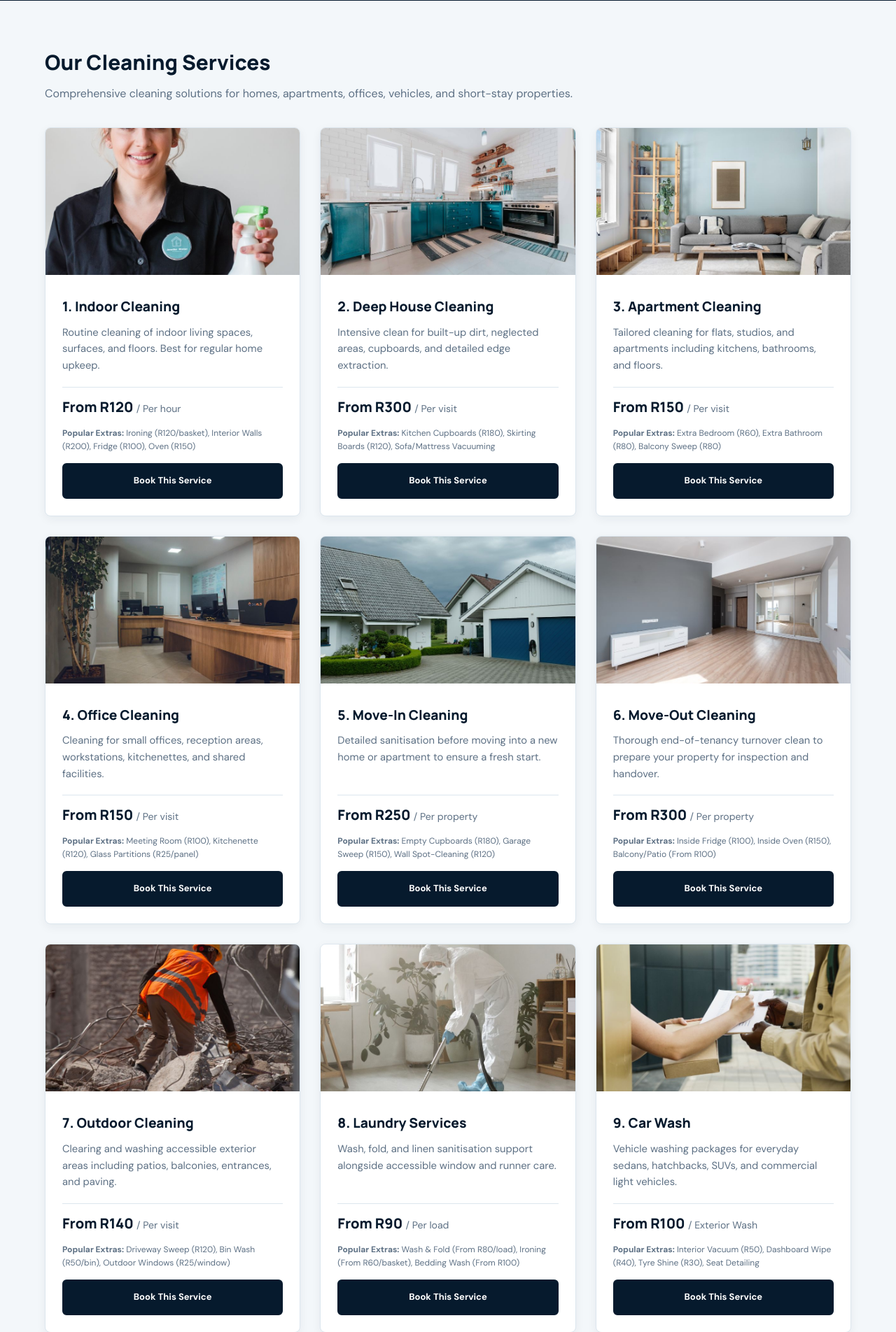
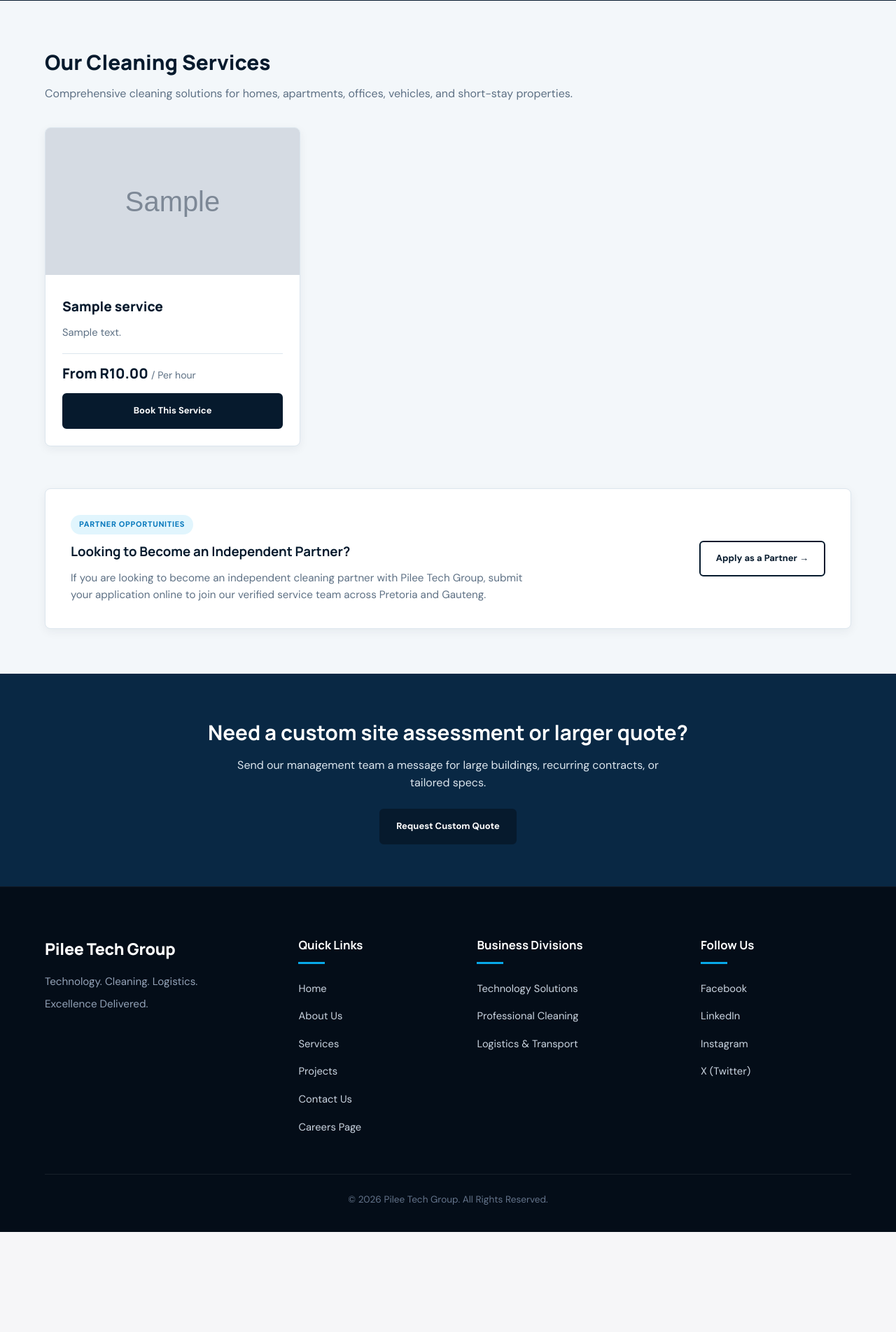
Before and after one commit to Dzivha-M/PileeTechFrontend, a PHP site: page /services.php in a window 1280 px wide. Shown: the part 343-2247 px from the top of the page at 70% size. After the commit the page ends 2104 px from the top, so only its background shows below. Run offline with PHP 8.4, Linux system fonts and the light colour scheme; tables that the repository leaves empty hold one stand-in row (values such as "Sample post"); grey boxes marked "Sample" are stand-in pictures.

Commit message:
Refactor services to use database and improve booking links
Updated the services list to fetch from the database if available, otherwise fallback to a hardcoded list. Enhanced the booking link generation for services.

```diff
--- a/services.php
+++ b/services.php
@@ -2,119 +2,163 @@
 $page_title = "Cleaning Services";
 include 'includes/header.php';
 
+$services = [];
+$dbConnected = false;
+
+if (file_exists(__DIR__ . '/db.php')) {
+    include __DIR__ . '/db.php';
+} elseif (file_exists(dirname(__DIR__) . '/db.php')) {
+    include dirname(__DIR__) . '/db.php';
+} else {
+    $conn = @mysqli_connect('localhost', 'root', '', 'pileetech');
+}
+
+if (isset($conn) && $conn) {
+    $db_query = "SELECT s.service_id, s.service_name, s.description, s.price, s.pricing_type, MAX(sp.image_path) AS image_path
+                 FROM services s
+                 LEFT JOIN service_photos sp ON s.service_id = sp.service_id
+                 WHERE s.is_active = 1
+                 GROUP BY s.service_id, s.service_name, s.description, s.price, s.pricing_type
+                 ORDER BY s.service_id ASC";
+    $result = @mysqli_query($conn, $db_query);
+    if ($result) {
+        $dbConnected = true;
+        while ($row = mysqli_fetch_assoc($result)) {
+            $unit = '/ Per visit';
+            if ($row['pricing_type'] === 'hourly_team_rate') {
+                $unit = '/ Per hour';
+            } elseif ($row['pricing_type'] === 'per_square_metre') {
+                $unit = '/ Per m²';
+            }
+
+            $services[] = [
+                'id' => (int)$row['service_id'],
+                'name' => $row['service_name'],
+                'desc' => $row['description'] ?? '',
+                'price' => 'From R' . number_format((float)$row['price'], 2),
+                'raw_price' => (float)$row['price'],
+                'pricing_type' => $row['pricing_type'],
+                'unit' => $unit,
+                'extras' => '',
+                'image' => !empty($row['image_path']) ? $row['image_path'] : 'assets/cleaner-1.jpg'
+            ];
+        }
+    }
+}
+
+if (!$dbConnected) {
     $services = [
         [
             'id' => 1,
-        'name' => '1. Indoor Cleaning',
+            'name' => 'Indoor Cleaning',
             'desc' => 'Routine cleaning of indoor living spaces, surfaces, and floors. Best for regular home upkeep.',
-        'price' => 'From R120',
+            'price' => 'From R120.00',
+            'raw_price' => 120,
+            'pricing_type' => 'hourly_team_rate',
             'unit' => '/ Per hour',
             'extras' => 'Ironing (R120/basket), Interior Walls (R200), Fridge (R100), Oven (R150)',
             'image' => 'assets/cleaner-1.jpg'
         ],
         [
             'id' => 2,
-        'name' => '2. Deep House Cleaning',
+            'name' => 'Deep House Cleaning',
             'desc' => 'Intensive clean for built-up dirt, neglected areas, cupboards, and detailed edge extraction.',
-        'price' => 'From R300',
+            'price' => 'From R300.00',
+            'raw_price' => 300,
+            'pricing_type' => 'fixed_job_price',
             'unit' => '/ Per visit',
             'extras' => 'Kitchen Cupboards (R180), Skirting Boards (R120), Sofa/Mattress Vacuuming',
             'image' => 'assets/deep-clean.jpg'
         ],
         [
             'id' => 3,
-        'name' => '3. Apartment Cleaning',
+            'name' => 'Apartment Cleaning',
             'desc' => 'Tailored cleaning for flats, studios, and apartments including kitchens, bathrooms, and floors.',
-        'price' => 'From R150',
+            'price' => 'From R150.00',
+            'raw_price' => 150,
+            'pricing_type' => 'fixed_job_price',
             'unit' => '/ Per visit',
             'extras' => 'Extra Bedroom (R60), Extra Bathroom (R80), Balcony Sweep (R80)',
             'image' => 'assets/half-day.jpg'
         ],
         [
             'id' => 4,
-        'name' => '4. Office Cleaning',
+            'name' => 'Office Cleaning',
             'desc' => 'Cleaning for small offices, reception areas, workstations, kitchenettes, and shared facilities.',
-        'price' => 'From R150',
+            'price' => 'From R150.00',
+            'raw_price' => 150,
+            'pricing_type' => 'fixed_job_price',
             'unit' => '/ Per visit',
             'extras' => 'Meeting Room (R100), Kitchenette (R120), Glass Partitions (R25/panel)',
             'image' => 'assets/office-small.jpg'
         ],
         [
             'id' => 5,
-        'name' => '5. Move-In Cleaning',
+            'name' => 'Move-In Cleaning',
             'desc' => 'Detailed sanitisation before moving into a new home or apartment to ensure a fresh start.',
-        'price' => 'From R250',
+            'price' => 'From R250.00',
+            'raw_price' => 250,
+            'pricing_type' => 'fixed_job_price',
             'unit' => '/ Per property',
             'extras' => 'Empty Cupboards (R180), Garage Sweep (R150), Wall Spot-Cleaning (R120)',
             'image' => 'assets/house-3bed.jpg'
         ],
         [
             'id' => 6,
-        'name' => '6. Move-Out Cleaning',
+            'name' => 'Move-Out Cleaning',
             'desc' => 'Thorough end-of-tenancy turnover clean to prepare your property for inspection and handover.',
-        'price' => 'From R300',
+            'price' => 'From R300.00',
+            'raw_price' => 300,
+            'pricing_type' => 'fixed_job_price',
             'unit' => '/ Per property',
             'extras' => 'Inside Fridge (R100), Inside Oven (R150), Balcony/Patio (From R100)',
             'image' => 'assets/move-in-out.jpg'
         ],
         [
             'id' => 7,
-        'name' => '7. Outdoor Cleaning',
+            'name' => 'Outdoor Cleaning',
             'desc' => 'Clearing and washing accessible exterior areas including patios, balconies, entrances, and paving.',
-        'price' => 'From R140',
+            'price' => 'From R140.00',
+            'raw_price' => 140,
+            'pricing_type' => 'fixed_job_price',
             'unit' => '/ Per visit',
             'extras' => 'Driveway Sweep (R120), Bin Wash (R50/bin), Outdoor Windows (R25/window)',
             'image' => 'assets/post-construction.jpg'
         ],
         [
             'id' => 8,
-        'name' => '8. Laundry Services',
+            'name' => 'Laundry Services',
             'desc' => 'Wash, fold, and linen sanitisation support alongside accessible window and runner care.',
-        'price' => 'From R90',
+            'price' => 'From R90.00',
+            'raw_price' => 90,
+            'pricing_type' => 'fixed_job_price',
             'unit' => '/ Per load',
             'extras' => 'Wash & Fold (From R80/load), Ironing (From R60/basket), Bedding Wash (From R100)',
             'image' => 'assets/rug-carpet.jpg'
         ],
         [
             'id' => 9,
-        'name' => '9. Car Wash',
+            'name' => 'Car Wash',
             'desc' => 'Vehicle washing packages for everyday sedans, hatchbacks, SUVs, and commercial light vehicles.',
-        'price' => 'From R100',
+            'price' => 'From R100.00',
+            'raw_price' => 100,
+            'pricing_type' => 'fixed_job_price',
             'unit' => '/ Exterior Wash',
             'extras' => 'Interior Vacuum (R50), Dashboard Wipe (R40), Tyre Shine (R30), Seat Detailing',
             'image' => 'assets/courier-delivery.jpg'
         ],
         [
             'id' => 10,
-        'name' => '10. Airbnb Cleaning',
+            'name' => 'Airbnb Cleaning',
             'desc' => 'Turnover cleaning between guest stays with guest-ready presentation and restock checklists.',
-        'price' => 'From R150',
+            'price' => 'From R150.00',
+            'raw_price' => 150,
+            'pricing_type' => 'fixed_job_price',
             'unit' => '/ Per turnover',
             'extras' => 'Linen Change (R40/bed), Host Restock (R50), Urgent Same-Day Turnover',
             'image' => 'assets/house-4bed.jpg'
         ]
     ];
-
-if (file_exists('wisdom-db.php')) {
-    include 'wisdom-db.php';
-    if (isset($conn) && $conn) {
-        $db_query = "SELECT * FROM services ORDER BY id ASC";
-        $result = @mysqli_query($conn, $db_query);
-        if ($result && mysqli_num_rows($result) > 0) {
-            $services = [];
-            while ($row = mysqli_fetch_assoc($result)) {
-                $services[] = [
-                    'id' => $row['id'],
-                    'name' => $row['name'],
-                    'desc' => $row['description'],
-                    'price' => $row['price'],
-                    'unit' => isset($row['unit']) ? $row['unit'] : '',
-                    'extras' => isset($row['extras']) ? $row['extras'] : '',
-                    'image' => isset($row['image']) && $row['image'] != '' ? $row['image'] : 'assets/cleaner-1.jpg'
-                ];
-            }
-        }
-    }
 }
 ?>
 
@@ -131,8 +175,19 @@ if (file_exists('wisdom-db.php')) {
         <h2>Our Cleaning Services</h2>
         <p class="section-intro">Comprehensive cleaning solutions for homes, apartments, offices, vehicles, and short-stay properties.</p>
 
+        <?php if (empty($services)): ?>
+            <p style="text-align:center; padding: 32px 0; color: var(--text-muted);">No active cleaning services are currently available. Please check back soon.</p>
+        <?php else: ?>
         <div class="booking-grid">
             <?php foreach ($services as $service): ?>
+            <?php
+                $bookingQuery = http_build_query([
+                    'service_id' => $service['id'],
+                    'service' => $service['name'],
+                    'price' => $service['raw_price'],
+                    'unit' => $service['unit']
+                ]);
+            ?>
             <div class="booking-card">
                 <img src="<?php echo htmlspecialchars($service['image']); ?>" alt="<?php echo htmlspecialchars($service['name']); ?>" class="service-thumb" onerror="this.src='assets/logo.jpeg'">
                 <div class="booking-card-body">
@@ -147,22 +202,23 @@ if (file_exists('wisdom-db.php')) {
                         <strong>Popular Extras:</strong> <?php echo htmlspecialchars($service['extras']); ?>
                     </div>
                     <?php endif; ?>
-                    <a href="Request-service.html?service_id=<?php echo urlencode($service['id']); ?>" class="btn btn-primary" style="display: block; width: 100%;">Book This Service</a>
+                    <a href="Request-service.html?<?php echo htmlspecialchars($bookingQuery); ?>" class="btn btn-primary" style="display: block; width: 100%;">Book This Service</a>
                 </div>
             </div>
             <?php endforeach; ?>
         </div>
+        <?php endif; ?>
 
         <div style="margin-top: 60px; background: #ffffff; border: 1px solid var(--border); border-radius: var(--radius-md); padding: 36px; box-shadow: var(--shadow-sm);">
             <div style="display: flex; align-items: center; justify-content: space-between; flex-wrap: wrap; gap: 20px;">
                 <div style="max-width: 680px;">
-                    <span class="status" style="margin-bottom: 10px;">EXPANSION DIVISIONS</span>
-                    <h3 style="margin: 0 0 10px; color: var(--navy);">Looking for Technology & Logistics Services?</h3>
+                    <span class="status" style="margin-bottom: 10px;">PARTNER OPPORTUNITIES</span>
+                    <h3 style="margin: 0 0 10px; color: var(--navy);">Looking to Become an Independent Partner?</h3>
                     <p style="margin: 0; color: var(--text-muted); font-size: 0.95rem;">
-                        Our upcoming Technology Infrastructure and Regional Freight Transport divisions are currently operating in pilot deployment stages. Explore our roadmap, case studies, and upcoming milestones on our Projects page.
+                        If you are looking to become an independent cleaning partner with Pilee Tech Group, submit your application online to join our verified service team across Pretoria and Gauteng.
                     </p>
                 </div>
-                <a href="projects.php#upcoming" class="btn button-secondary">Explore Upcoming Projects →</a>
+                <a href="cleaning-partner-recruitment.html" class="btn button-secondary">Apply as a Partner →</a>
             </div>
         </div>
 
```
Lines whose indentation alone changed are shown as unchanged.
